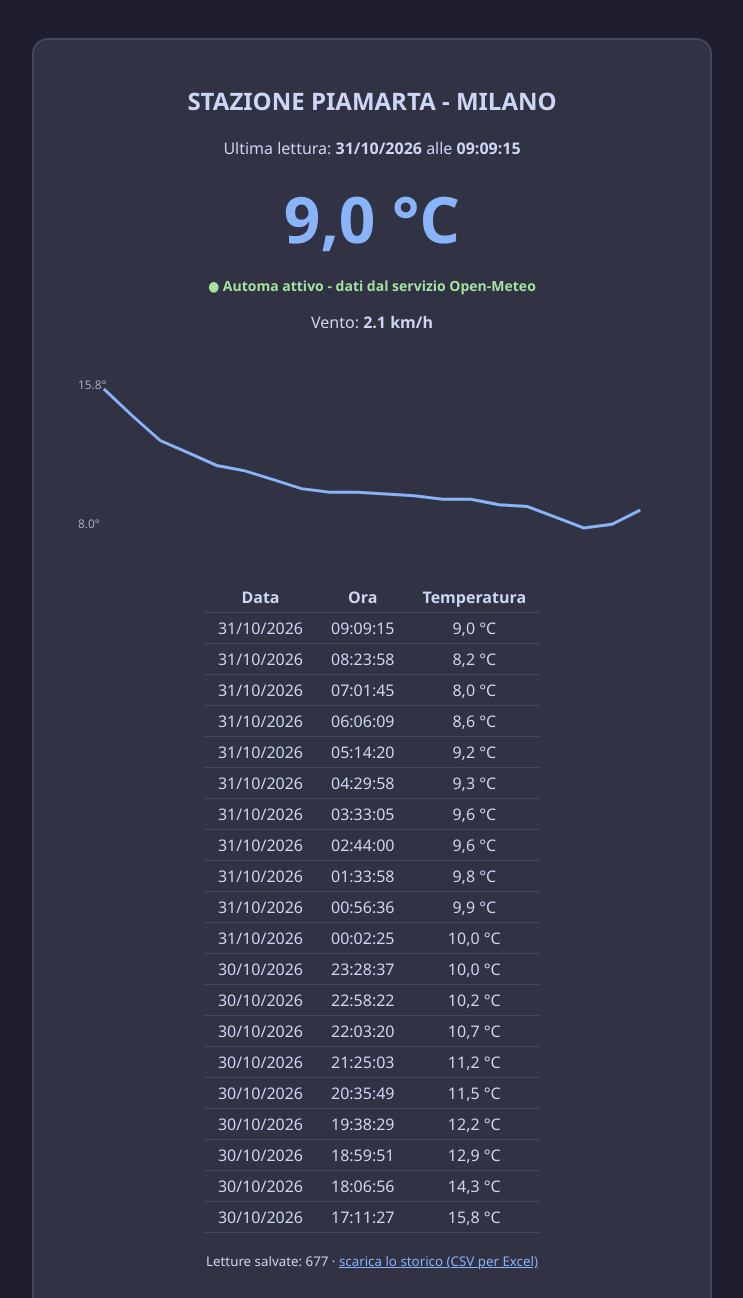
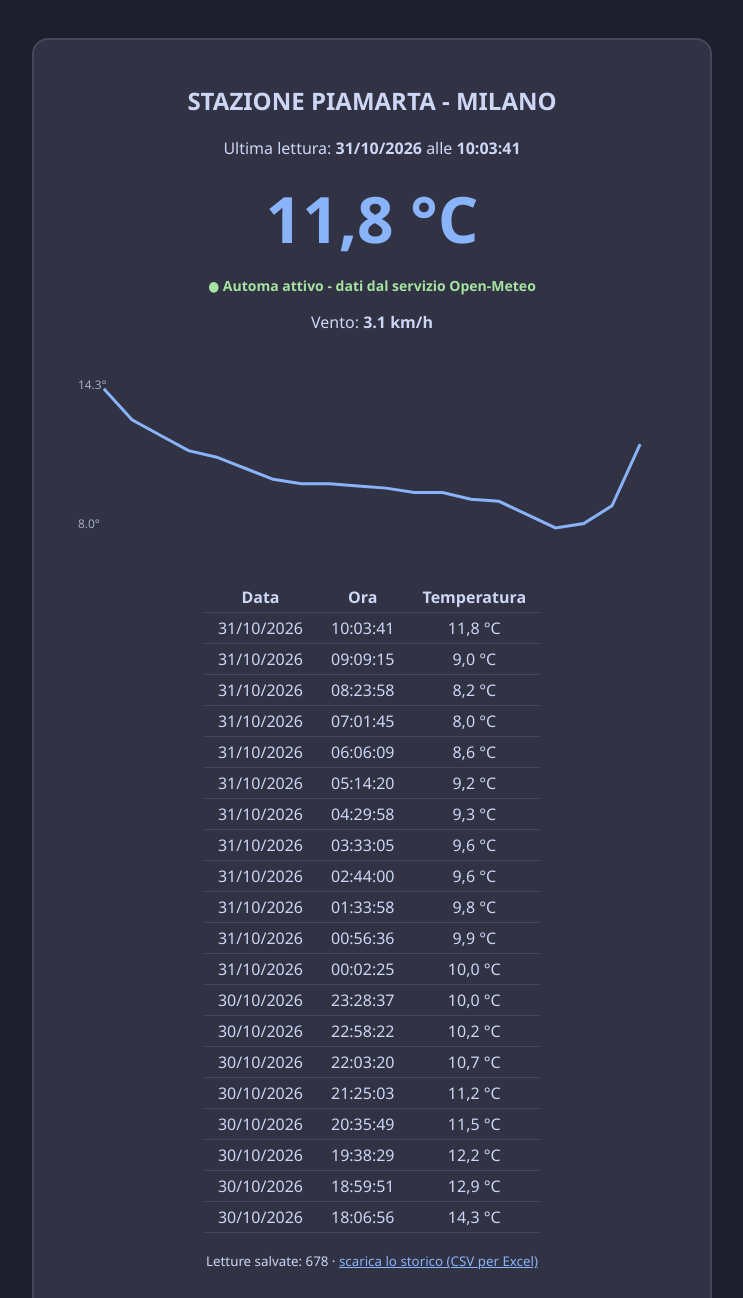
Before and after one commit to chasedeleon/automa-meteo-python, a plain HTML site: page docs/index.html in a window 1280 px wide. Shown: the top 1298 px of the page, without its empty margins (268-1011 px from the left). Drawn offline with Linux system fonts and the light colour scheme.

Commit message:
Lettura automatica 31/10/2026 10:03

```diff
--- a/docs/database_temperatura.csv
+++ b/docs/database_temperatura.csv
@@ -676,3 +676,4 @@ Data;Ora;Temperatura_C
 31/10/2026;07:01:45;8,0
 31/10/2026;08:23:58;8,2
 31/10/2026;09:09:15;9,0
+31/10/2026;10:03:41;11,8
--- a/docs/index.html
+++ b/docs/index.html
@@ -20,13 +20,13 @@
 <body>
 <div class="card">
   <h2>STAZIONE PIAMARTA - MILANO</h2>
-  <p>Ultima lettura: <b>31/10/2026</b> alle <b>09:09:15</b></p>
-  <div class="valore">9,0 °C</div>
+  <p>Ultima lettura: <b>31/10/2026</b> alle <b>10:03:41</b></p>
+  <div class="valore">11,8 °C</div>
   <p class="status">● Automa attivo - dati dal servizio Open-Meteo</p>
-    <p>Vento: <b>2.1 km/h</b></p>
-  <svg viewBox="0 0 600 200" role="img" aria-label="Grafico delle temperature"><text x="4" y="30" class="asse">15.8°</text><text x="4" y="170" class="asse">8.0°</text><polyline fill="none" stroke="#89b4fa" stroke-width="3" points="30.0,30.0 58.4,56.9 86.8,82.1 115.3,94.6 143.7,107.2 172.1,112.6 200.5,121.5 228.9,130.5 257.4,134.1 285.8,134.1 314.2,135.9 342.6,137.7 371.1,141.3 399.5,141.3 427.9,146.7 456.3,148.5 484.7,159.2 513.2,170.0 541.6,166.4 570.0,152.1"/></svg>
-  <table><tr><th>Data</th><th>Ora</th><th>Temperatura</th></tr><tr><td>31/10/2026</td><td>09:09:15</td><td>9,0 °C</td></tr><tr><td>31/10/2026</td><td>08:23:58</td><td>8,2 °C</td></tr><tr><td>31/10/2026</td><td>07:01:45</td><td>8,0 °C</td></tr><tr><td>31/10/2026</td><td>06:06:09</td><td>8,6 °C</td></tr><tr><td>31/10/2026</td><td>05:14:20</td><td>9,2 °C</td></tr><tr><td>31/10/2026</td><td>04:29:58</td><td>9,3 °C</td></tr><tr><td>31/10/2026</td><td>03:33:05</td><td>9,6 °C</td></tr><tr><td>31/10/2026</td><td>02:44:00</td><td>9,6 °C</td></tr><tr><td>31/10/2026</td><td>01:33:58</td><td>9,8 °C</td></tr><tr><td>31/10/2026</td><td>00:56:36</td><td>9,9 °C</td></tr><tr><td>31/10/2026</td><td>00:02:25</td><td>10,0 °C</td></tr><tr><td>30/10/2026</td><td>23:28:37</td><td>10,0 °C</td></tr><tr><td>30/10/2026</td><td>22:58:22</td><td>10,2 °C</td></tr><tr><td>30/10/2026</td><td>22:03:20</td><td>10,7 °C</td></tr><tr><td>30/10/2026</td><td>21:25:03</td><td>11,2 °C</td></tr><tr><td>30/10/2026</td><td>20:35:49</td><td>11,5 °C</td></tr><tr><td>30/10/2026</td><td>19:38:29</td><td>12,2 °C</td></tr><tr><td>30/10/2026</td><td>18:59:51</td><td>12,9 °C</td></tr><tr><td>30/10/2026</td><td>18:06:56</td><td>14,3 °C</td></tr><tr><td>30/10/2026</td><td>17:11:27</td><td>15,8 °C</td></tr></table>
-  <p><small>Letture salvate: 677 · <a href="database_temperatura.csv">scarica lo storico (CSV per Excel)</a></small></p>
+    <p>Vento: <b>3.1 km/h</b></p>
+  <svg viewBox="0 0 600 200" role="img" aria-label="Grafico delle temperature"><text x="4" y="30" class="asse">14.3°</text><text x="4" y="170" class="asse">8.0°</text><polyline fill="none" stroke="#89b4fa" stroke-width="3" points="30.0,30.0 58.4,61.1 86.8,76.7 115.3,92.2 143.7,98.9 172.1,110.0 200.5,121.1 228.9,125.6 257.4,125.6 285.8,127.8 314.2,130.0 342.6,134.4 371.1,134.4 399.5,141.1 427.9,143.3 456.3,156.7 484.7,170.0 513.2,165.6 541.6,147.8 570.0,85.6"/></svg>
+  <table><tr><th>Data</th><th>Ora</th><th>Temperatura</th></tr><tr><td>31/10/2026</td><td>10:03:41</td><td>11,8 °C</td></tr><tr><td>31/10/2026</td><td>09:09:15</td><td>9,0 °C</td></tr><tr><td>31/10/2026</td><td>08:23:58</td><td>8,2 °C</td></tr><tr><td>31/10/2026</td><td>07:01:45</td><td>8,0 °C</td></tr><tr><td>31/10/2026</td><td>06:06:09</td><td>8,6 °C</td></tr><tr><td>31/10/2026</td><td>05:14:20</td><td>9,2 °C</td></tr><tr><td>31/10/2026</td><td>04:29:58</td><td>9,3 °C</td></tr><tr><td>31/10/2026</td><td>03:33:05</td><td>9,6 °C</td></tr><tr><td>31/10/2026</td><td>02:44:00</td><td>9,6 °C</td></tr><tr><td>31/10/2026</td><td>01:33:58</td><td>9,8 °C</td></tr><tr><td>31/10/2026</td><td>00:56:36</td><td>9,9 °C</td></tr><tr><td>31/10/2026</td><td>00:02:25</td><td>10,0 °C</td></tr><tr><td>30/10/2026</td><td>23:28:37</td><td>10,0 °C</td></tr><tr><td>30/10/2026</td><td>22:58:22</td><td>10,2 °C</td></tr><tr><td>30/10/2026</td><td>22:03:20</td><td>10,7 °C</td></tr><tr><td>30/10/2026</td><td>21:25:03</td><td>11,2 °C</td></tr><tr><td>30/10/2026</td><td>20:35:49</td><td>11,5 °C</td></tr><tr><td>30/10/2026</td><td>19:38:29</td><td>12,2 °C</td></tr><tr><td>30/10/2026</td><td>18:59:51</td><td>12,9 °C</td></tr><tr><td>30/10/2026</td><td>18:06:56</td><td>14,3 °C</td></tr></table>
+  <p><small>Letture salvate: 678 · <a href="database_temperatura.csv">scarica lo storico (CSV per Excel)</a></small></p>
 </div>
 </body>
 </html>
```
